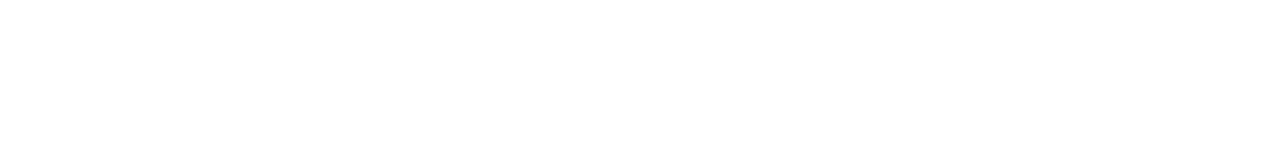
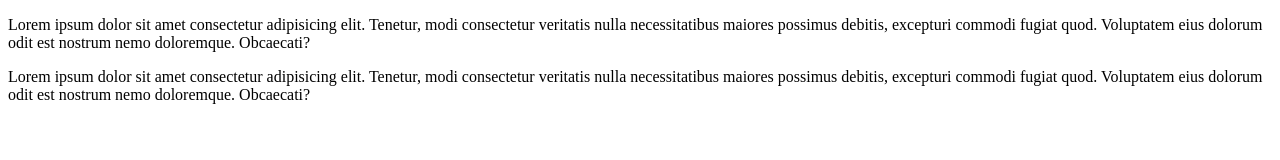
Before and after one commit to MarcinKolodzie/frontend--git--project-00, a plain HTML site: page index.html in a window 1280 px wide. Drawn offline with Linux system fonts and the light colour scheme.

Commit message:
Content added

```diff
--- a/index.html
+++ b/index.html
@@ -1,12 +1,31 @@
 <!DOCTYPE html>
 <html lang="en">
+
 <head>
     <meta charset="UTF-8">
-    <meta http-equiv="X-UA-Compatible" content="IE=edge">
-    <meta name="viewport" content="width=device-width, initial-scale=1.0">
+    <meta
+        http-equiv="X-UA-Compatible"
+        content="IE=edge"
+    >
+    <meta
+        name="viewport"
+        content="width=device-width, initial-scale=1.0"
+    >
     <title>Document</title>
 </head>
+
 <body>
 
+    <p>Lorem ipsum dolor sit amet consectetur adipisicing elit. Tenetur, modi consectetur veritatis nulla necessitatibus
+        maiores possimus debitis, excepturi commodi fugiat quod. Voluptatem eius dolorum odit est nostrum nemo
+        doloremque. Obcaecati?
+    </p>
+
+    <p>Lorem ipsum dolor sit amet consectetur adipisicing elit. Tenetur, modi consectetur veritatis nulla necessitatibus
+        maiores possimus debitis, excepturi commodi fugiat quod. Voluptatem eius dolorum odit est nostrum nemo
+        doloremque. Obcaecati?
+    </p>
+
 </body>
+
 </html>
```
